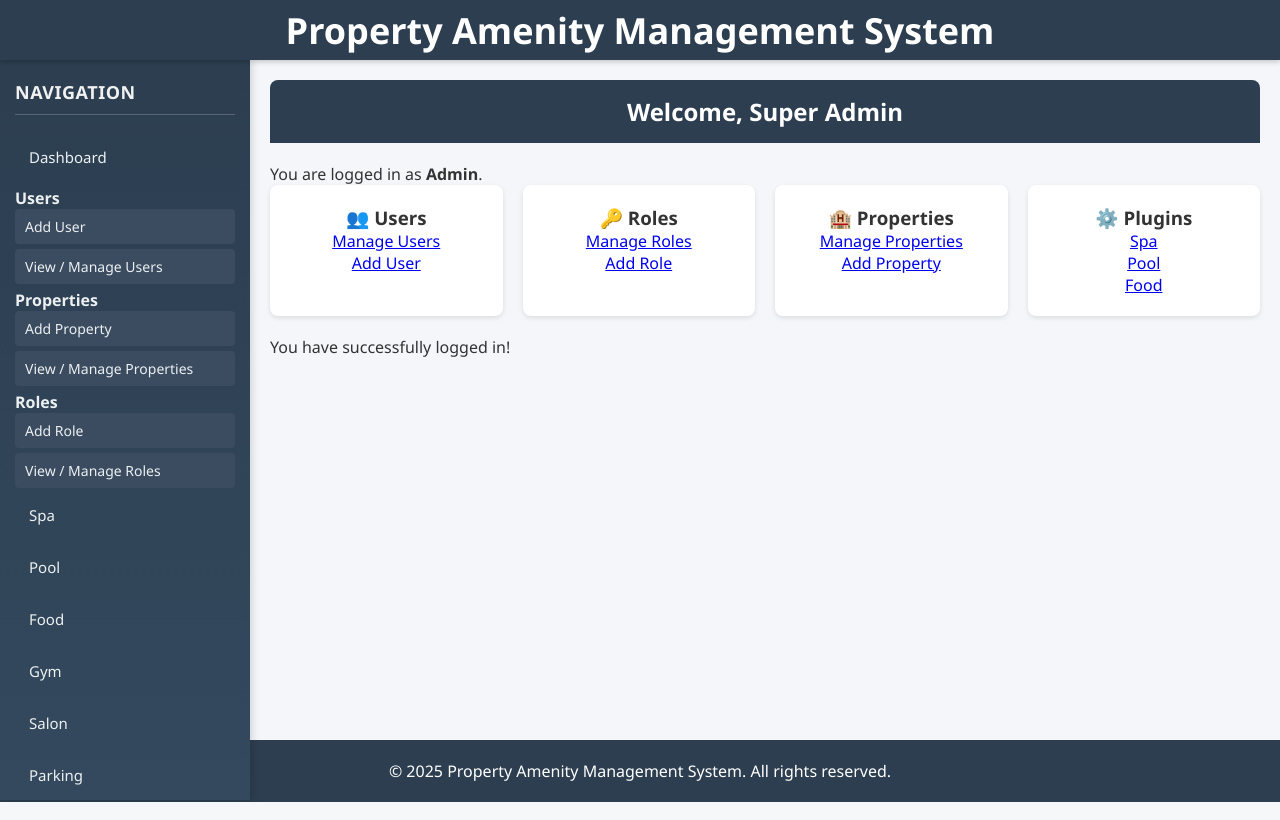
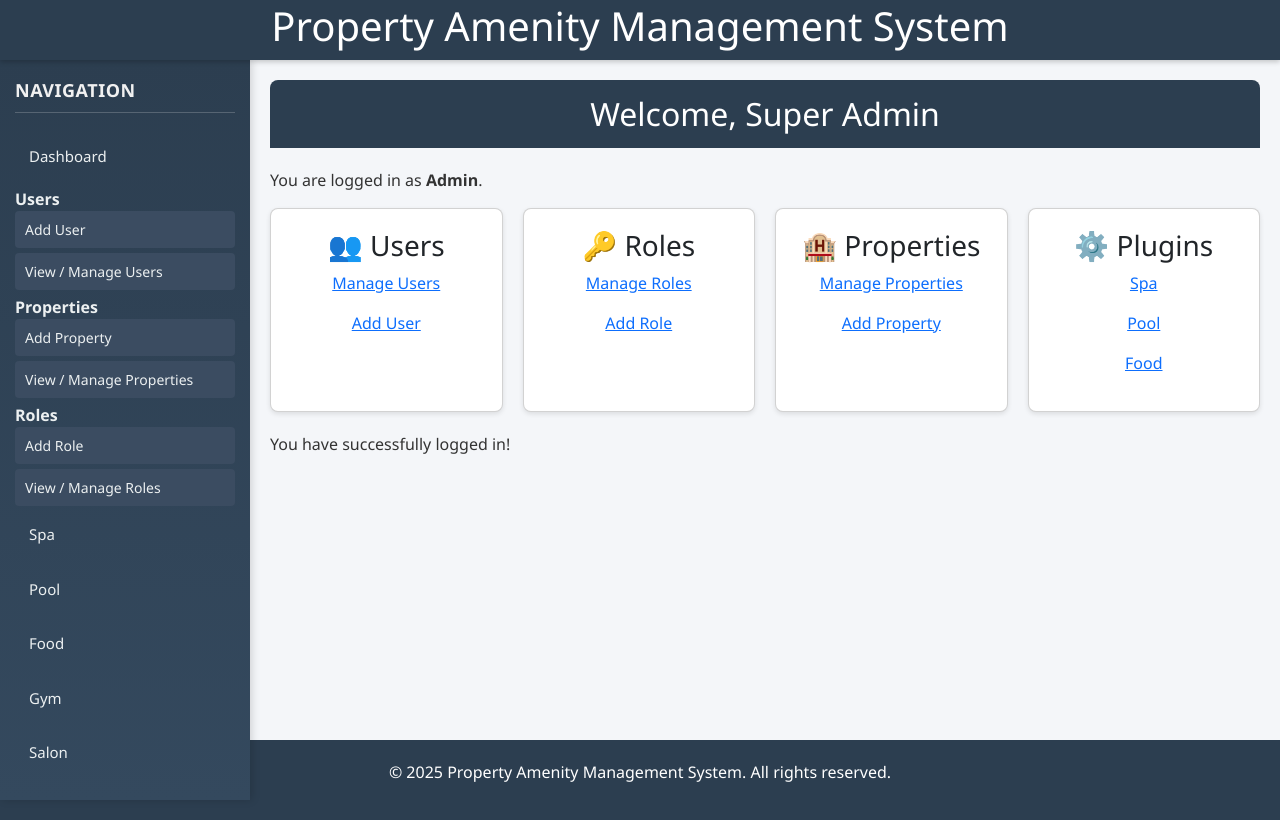
Before and after one commit to VirtusStack/Property_Amenity_Marketing_System, a PHP site: page /Property_Amenity_Marketing_System/admin/index.php in a window 1280 px wide. Run offline with PHP 8.4, Linux system fonts and the light colour scheme.

Commit message:
Update header.php

```diff
--- a/includes/header.php
+++ b/includes/header.php
@@ -9,14 +9,17 @@
 <head>
     <meta charset="UTF-8">
     <title>Property Amenity Management System</title>
-    <!-- Link to external CSS -->
+    <!-- Bootstrap CSS -->
+     <link href="https://cdn.jsdelivr.net/npm/bootstrap@5.3.3/dist/css/bootstrap.min.css" rel="stylesheet">
+      <!-- FontAwesome for icons -->
+      <link href="https://cdnjs.cloudflare.com/ajax/libs/font-awesome/6.5.1/css/all.min.css" rel="stylesheet">
+     <!-- Link to external CSS -->
      <link rel="stylesheet" href="<?= BASE_URL ?>/public/css/style.css">
-
 
 
 </head>
 <body>
 <header>
-    <!-- Site title / branding -->
+      <!-- Site title / branding -->
     <h1>Property Amenity Management System</h1>
-</header>
+   </header>
```
